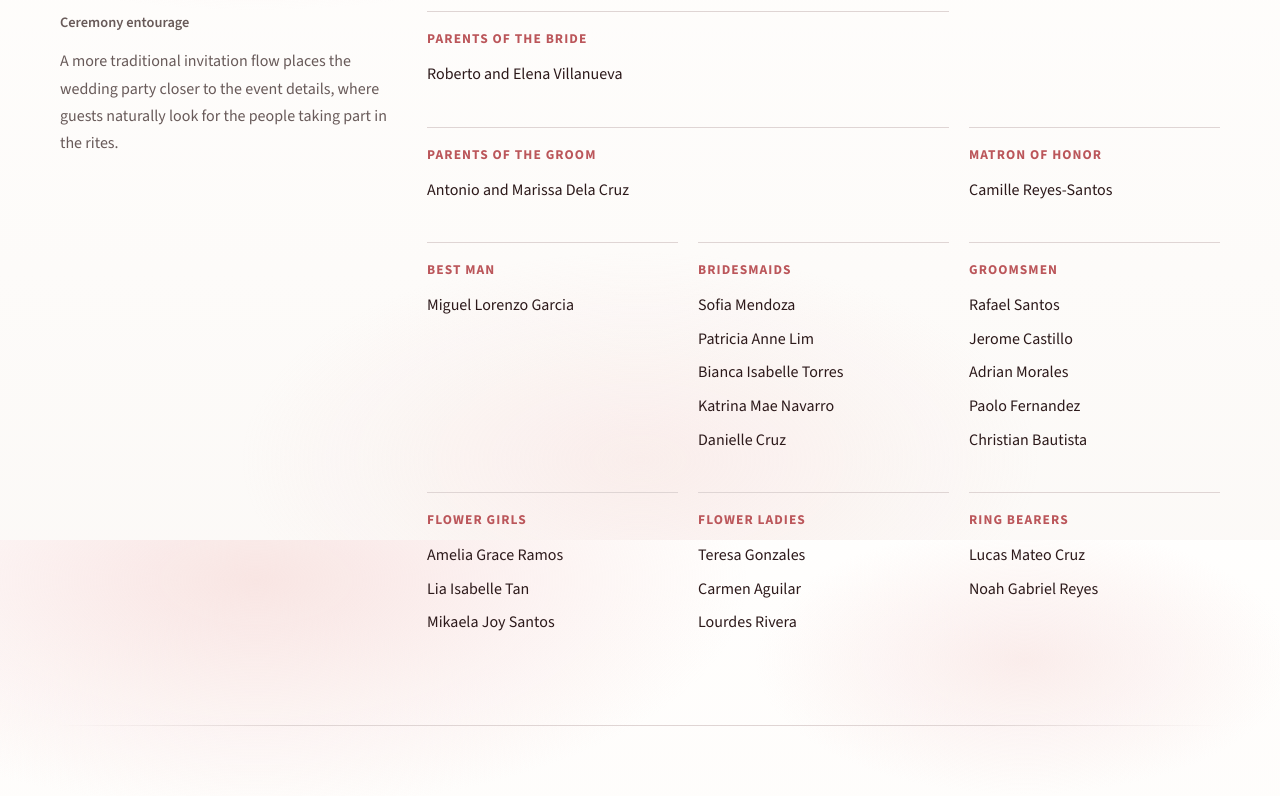
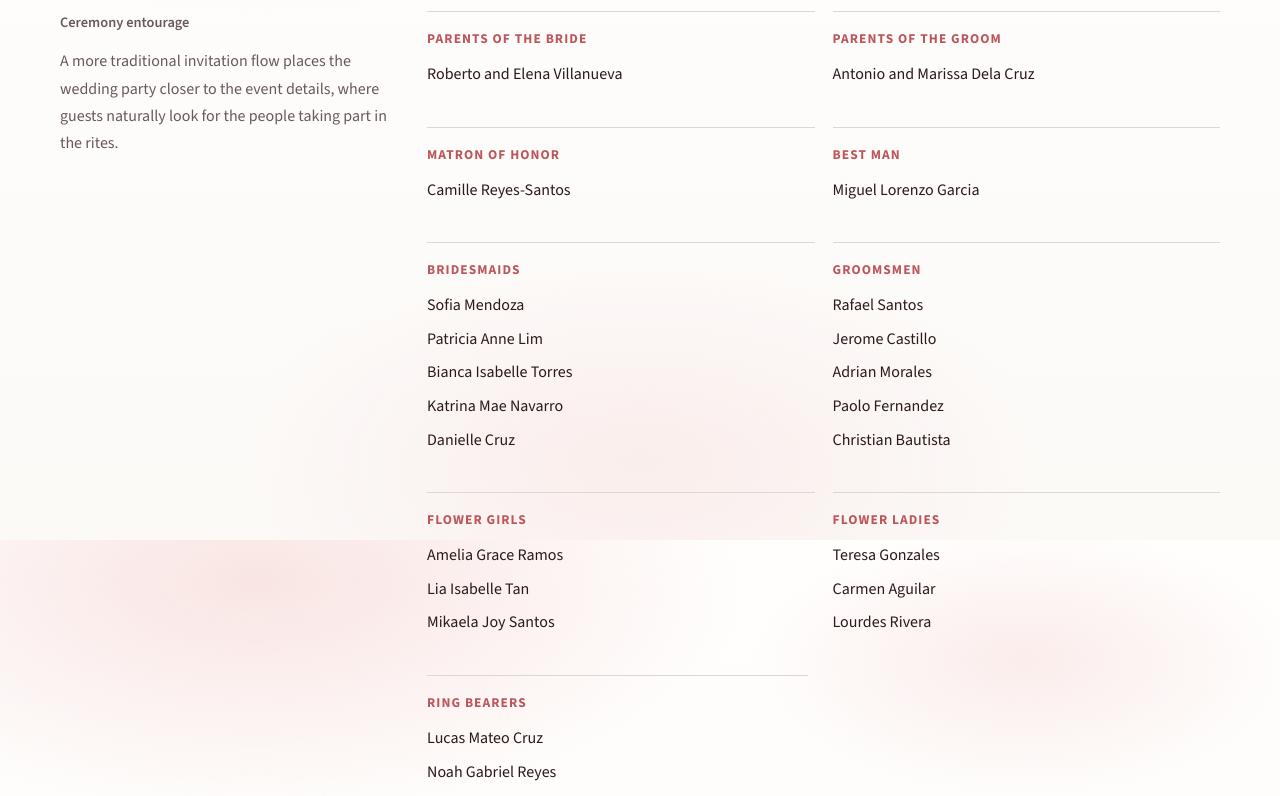
Before and after one commit to Aazirr/sample-rsvp-wedding-1, a React (Vite) app: page / in a window 1280 px wide. Shown: the part 1860-2656 px from the top of the page. Built offline with nearby package versions, Linux system fonts and the light colour scheme; a web font is replaced by a local one.

Commit message:
feat: pair ceremony roles in layout

```diff
--- a/src/App.jsx
+++ b/src/App.jsx
@@ -130,6 +130,10 @@ const weddingPartyGroups = [
     ],
   },
 ];
+
+const weddingPartyMap = Object.fromEntries(
+  weddingPartyGroups.map((group) => [group.title, group.members])
+);
 
 const sponsors = {
   primary: [
@@ -398,21 +402,92 @@ function App() {
             </div>
 
             <div className="entourage-grid" aria-label="Wedding party">
-            {weddingPartyGroups.map((group) => (
-              <article
-                className={`party-group${group.members.length === 1 ? " is-single" : ""}${
-                  group.title.includes("Parents") ? " is-featured" : ""
-                }`}
-                key={group.title}
-              >
-                <p className="party-role">{group.title}</p>
+              <div className="pair-row pair-row-two">
+                <article className="party-group is-featured">
+                  <p className="party-role">Parents of the Bride</p>
                   <ul className="party-list">
-                  {group.members.map((member) => (
+                    {weddingPartyMap["Parents of the Bride"].map((member) => (
                       <li key={member}>{member}</li>
                     ))}
                   </ul>
                 </article>
+                <article className="party-group is-featured">
+                  <p className="party-role">Parents of the Groom</p>
+                  <ul className="party-list">
+                    {weddingPartyMap["Parents of the Groom"].map((member) => (
+                      <li key={member}>{member}</li>
                     ))}
+                  </ul>
+                </article>
+              </div>
+
+              <div className="pair-row pair-row-two">
+                <article className="party-group">
+                  <p className="party-role">Matron of Honor</p>
+                  <ul className="party-list">
+                    {weddingPartyMap["Matron of Honor"].map((member) => (
+                      <li key={member}>{member}</li>
+                    ))}
+                  </ul>
+                </article>
+                <article className="party-group">
+                  <p className="party-role">Best Man</p>
+                  <ul className="party-list">
+                    {weddingPartyMap["Best Man"].map((member) => (
+                      <li key={member}>{member}</li>
+                    ))}
+                  </ul>
+                </article>
+              </div>
+
+              <div className="pair-row pair-row-two">
+                <article className="party-group">
+                  <p className="party-role">Bridesmaids</p>
+                  <ul className="party-list">
+                    {weddingPartyMap["Bridesmaids"].map((member) => (
+                      <li key={member}>{member}</li>
+                    ))}
+                  </ul>
+                </article>
+                <article className="party-group">
+                  <p className="party-role">Groomsmen</p>
+                  <ul className="party-list">
+                    {weddingPartyMap["Groomsmen"].map((member) => (
+                      <li key={member}>{member}</li>
+                    ))}
+                  </ul>
+                </article>
+              </div>
+
+              <div className="pair-row pair-row-two">
+                <article className="party-group">
+                  <p className="party-role">Flower Girls</p>
+                  <ul className="party-list">
+                    {weddingPartyMap["Flower Girls"].map((member) => (
+                      <li key={member}>{member}</li>
+                    ))}
+                  </ul>
+                </article>
+                <article className="party-group">
+                  <p className="party-role">Flower Ladies</p>
+                  <ul className="party-list">
+                    {weddingPartyMap["Flower Ladies"].map((member) => (
+                      <li key={member}>{member}</li>
+                    ))}
+                  </ul>
+                </article>
+              </div>
+
+              <div className="pair-row pair-row-one">
+                <article className="party-group">
+                  <p className="party-role">Ring Bearers</p>
+                  <ul className="party-list">
+                    {weddingPartyMap["Ring Bearers"].map((member) => (
+                      <li key={member}>{member}</li>
+                    ))}
+                  </ul>
+                </article>
+              </div>
             </div>
           </div>
         </section>
--- a/src/styles.css
+++ b/src/styles.css
@@ -454,8 +454,20 @@ a {
 
 .entourage-grid {
   display: grid;
-  grid-template-columns: repeat(auto-fit, minmax(190px, 1fr));
-  gap: 18px 20px;
+  gap: 18px;
+}
+
+.pair-row {
+  display: grid;
+  gap: 18px;
+}
+
+.pair-row-two {
+  grid-template-columns: repeat(2, minmax(0, 1fr));
+}
+
+.pair-row-one {
+  grid-template-columns: minmax(0, 1fr);
 }
 
 .party-group,
@@ -465,11 +477,6 @@ a {
   align-content: start;
   padding: 18px 0 22px;
   border-top: 1px solid var(--line);
-}
-
-.party-group.is-featured,
-.primary-sponsors {
-  grid-column: span 2;
 }
 
 .party-role {
@@ -939,6 +946,14 @@ textarea:focus,
     column-gap: 34px;
   }
 
+  .pair-row-two {
+    grid-template-columns: repeat(2, minmax(0, 1fr));
+  }
+
+  .pair-row-one {
+    max-width: 48%;
+  }
+
   .gallery-carousel {
     max-width: 780px;
     overflow: hidden;
@@ -1147,7 +1162,9 @@ textarea:focus,
   .entourage-grid,
   .sponsors-layout,
   .secondary-sponsors,
-  .primary-sponsors {
+  .primary-sponsors,
+  .pair-row,
+  .pair-row-one {
     width: min(100%, 32rem);
   }
 
@@ -1203,9 +1220,9 @@ textarea:focus,
     text-align: center;
   }
 
-  .party-group.is-featured,
-  .primary-sponsors {
-    grid-column: auto;
+  .pair-row-two,
+  .pair-row-one {
+    grid-template-columns: 1fr;
   }
 
   .expectations li {
```
Also changed, not shown: 2 other files (tests, documents, lock files or other folders). Lines whose indentation alone changed are shown as unchanged.
